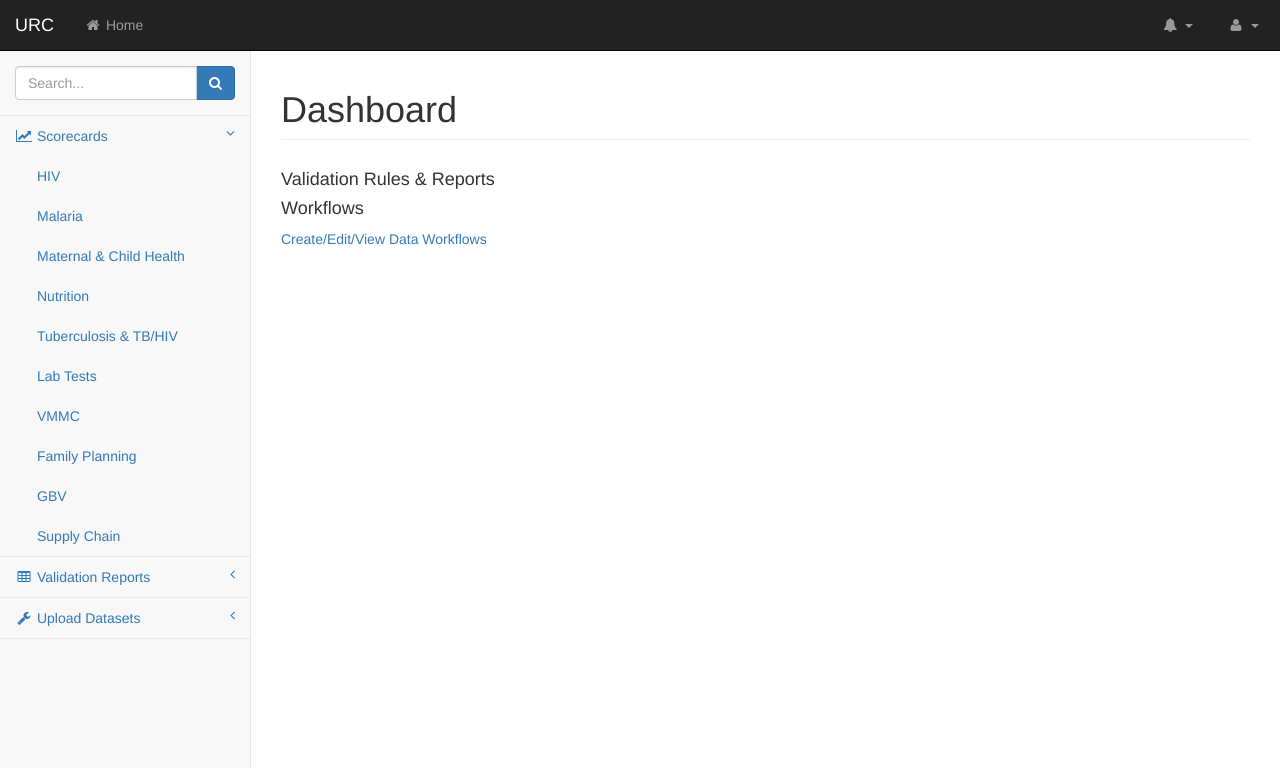
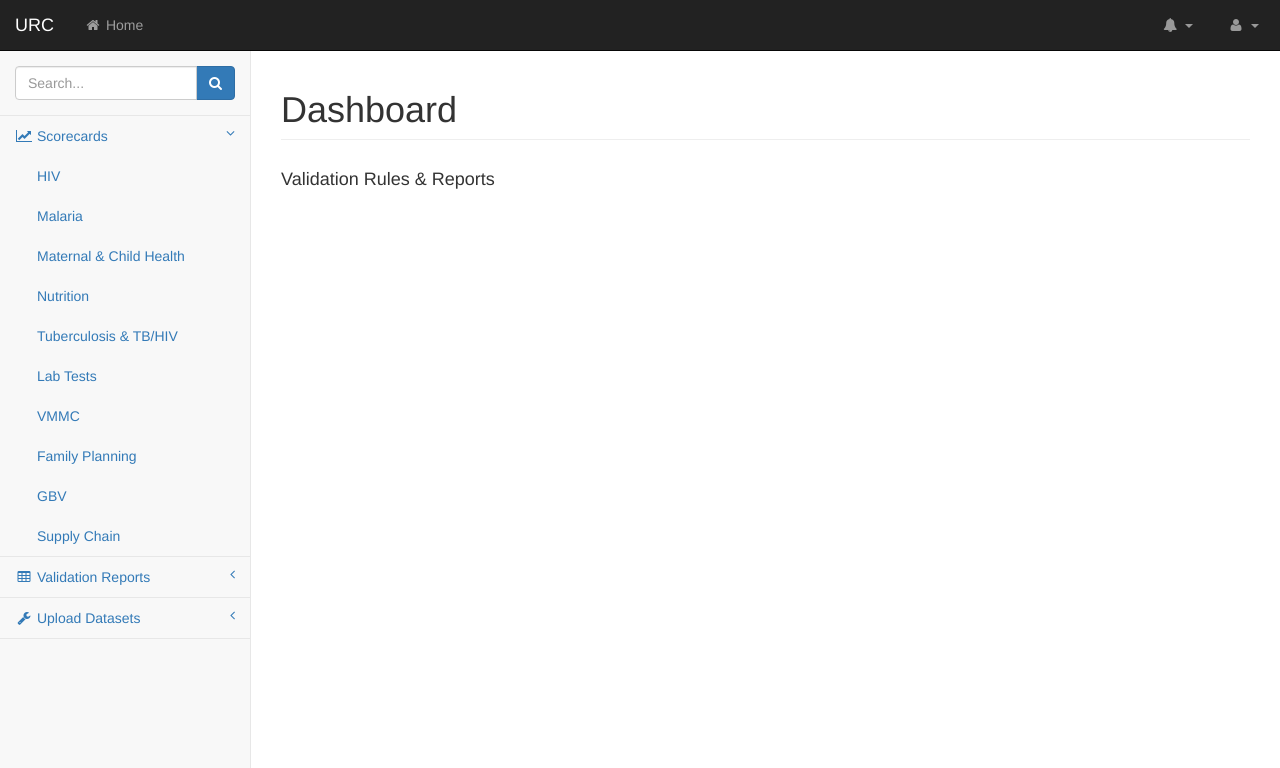
Before and after one commit to rhts-ec/rhites_ec_www, a Django app: template cannula/templates/cannula/validation_rule_listing.html in a window 1280 px wide. Shown: the top 768 px of the page. Run offline with Django 3.2, Linux system fonts and the light colour scheme; the template is opened without the code that fills it, so the values that code supplies are empty; parts of the project's set-up code (start-up, migrations or seed data) failed here and were passed over; some libraries are stand-ins or nearby versions.

Commit message:
Remove debugging/development links

```diff
--- a/cannula/templates/cannula/validation_rule_listing.html
+++ b/cannula/templates/cannula/validation_rule_listing.html
@@ -12,9 +12,4 @@
 	</li>
 {% endfor %}
 </ul>
-
-    <h4>Workflows</h4>
-    <p>
-        <a href="{% url 'data_workflow_listing' %}">Create/Edit/View Data Workflows</a>
-    </p>
 {% endblock %}
```
